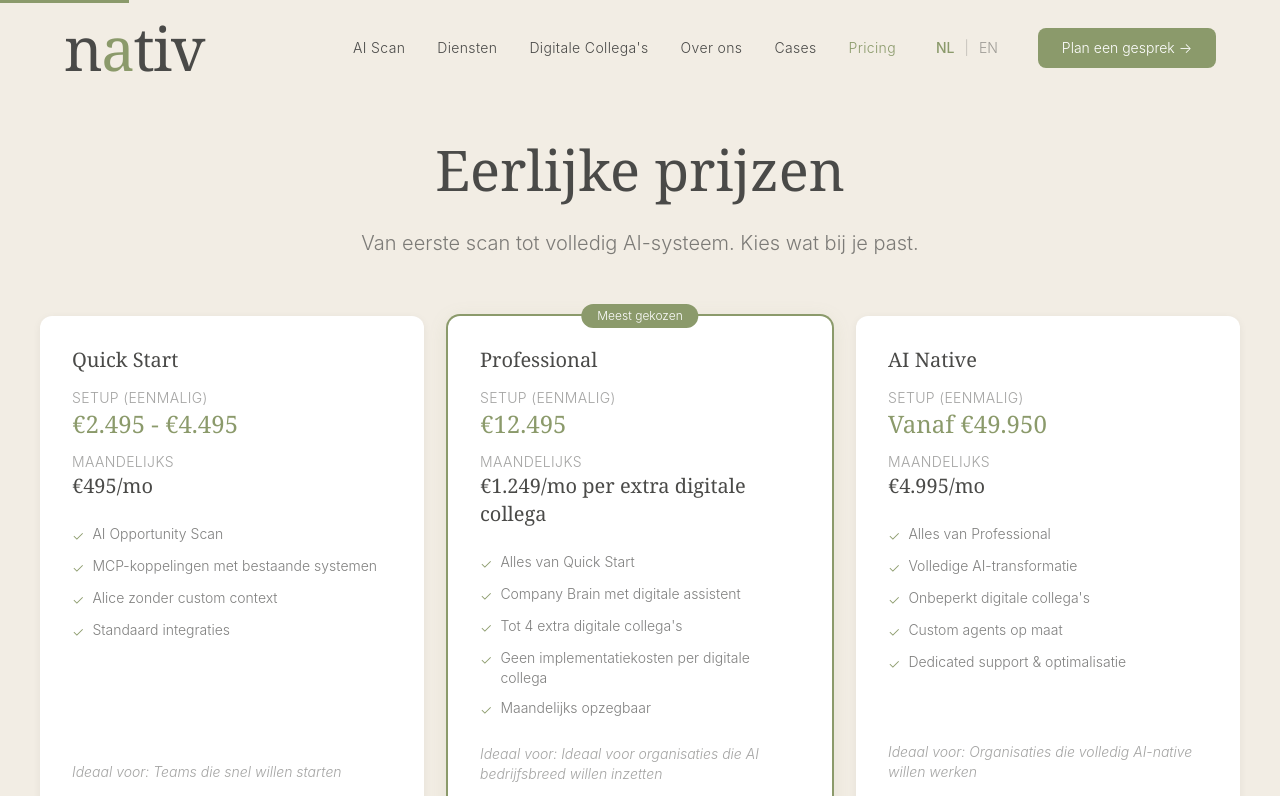
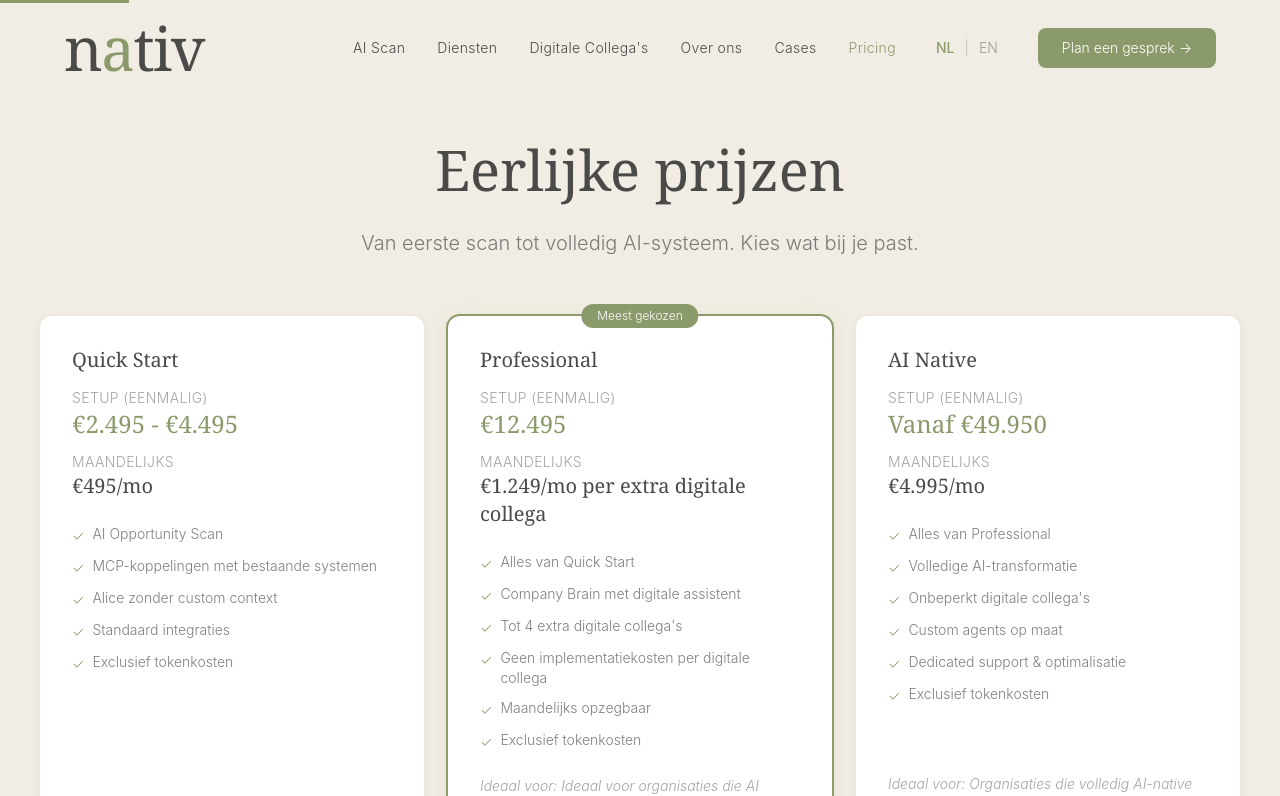
Before and after one commit to henryaoturner-art/nativ-website, a Next.js app: page /pricing in a window 1280 px wide. Shown: the top 796 px of the page. Built offline with nearby package versions, Linux system fonts and the light colour scheme.

Commit message:
Add 'Exclusief tokenkosten' to all pricing plans

```diff
--- a/src/app/pricing/page.tsx
+++ b/src/app/pricing/page.tsx
@@ -16,17 +16,17 @@ const translations = {
     tiers: [
       {
         name: "Quick Start", setup: "€2.495 - €4.495", monthly: "€495/mo",
-        features: ["AI Opportunity Scan", "MCP-koppelingen met bestaande systemen", "Alice zonder custom context", "Standaard integraties"],
+        features: ["AI Opportunity Scan", "MCP-koppelingen met bestaande systemen", "Alice zonder custom context", "Standaard integraties", "Exclusief tokenkosten"],
         ideal: "Teams die snel willen starten", highlighted: false, cta: "Start je Scan →",
       },
       {
         name: "Professional", setup: "€12.495", monthly: "€1.249/mo per extra digitale collega", badge: "Meest gekozen",
-        features: ["Alles van Quick Start", "Company Brain met digitale assistent", "Tot 4 extra digitale collega's", "Geen implementatiekosten per digitale collega", "Maandelijks opzegbaar"],
+        features: ["Alles van Quick Start", "Company Brain met digitale assistent", "Tot 4 extra digitale collega's", "Geen implementatiekosten per digitale collega", "Maandelijks opzegbaar", "Exclusief tokenkosten"],
         ideal: "Ideaal voor organisaties die AI bedrijfsbreed willen inzetten", highlighted: true, cta: "Plan een gesprek →",
       },
       {
         name: "AI Native", setup: "Vanaf €49.950", monthly: "€4.995/mo",
-        features: ["Alles van Professional", "Volledige AI-transformatie", "Onbeperkt digitale collega's", "Custom agents op maat", "Dedicated support & optimalisatie"],
+        features: ["Alles van Professional", "Volledige AI-transformatie", "Onbeperkt digitale collega's", "Custom agents op maat", "Dedicated support & optimalisatie", "Exclusief tokenkosten"],
         ideal: "Organisaties die volledig AI-native willen werken", highlighted: false, cta: "Neem contact op →",
       },
     ],
@@ -48,17 +48,17 @@ const translations = {
     tiers: [
       {
         name: "Quick Start", setup: "€2,495 - €4,495", monthly: "€495/mo",
-        features: ["AI Opportunity Scan", "MCP connections to existing systems", "Alice without custom context", "Standard integrations"],
+        features: ["AI Opportunity Scan", "MCP connections to existing systems", "Alice without custom context", "Standard integrations", "Excluding token costs"],
         ideal: "Teams that want to move fast", highlighted: false, cta: "Start your Scan →",
       },
       {
         name: "Professional", setup: "€12,495", monthly: "€1,249/mo per digital colleague", badge: "Most popular",
-        features: ["Everything in Quick Start", "Company Brain with business context", "Up to 4 standard digital colleagues", "No implementation fees per digital colleague", "Cancel monthly"],
+        features: ["Everything in Quick Start", "Company Brain with business context", "Up to 4 standard digital colleagues", "No implementation fees per digital colleague", "Cancel monthly", "Excluding token costs"],
         ideal: "Growing organisations ready to deploy AI", highlighted: true, cta: "Book a call →",
       },
       {
         name: "AI Native", setup: "From €49,950", monthly: "€4,995/mo",
-        features: ["Everything in Professional", "Full AI transformation", "Unlimited digital colleagues", "Custom agents built to spec", "Dedicated support & optimisation"],
+        features: ["Everything in Professional", "Full AI transformation", "Unlimited digital colleagues", "Custom agents built to spec", "Dedicated support & optimisation", "Excluding token costs"],
         ideal: "Organisations going fully AI-native", highlighted: false, cta: "Get in touch →",
       },
     ],
```
